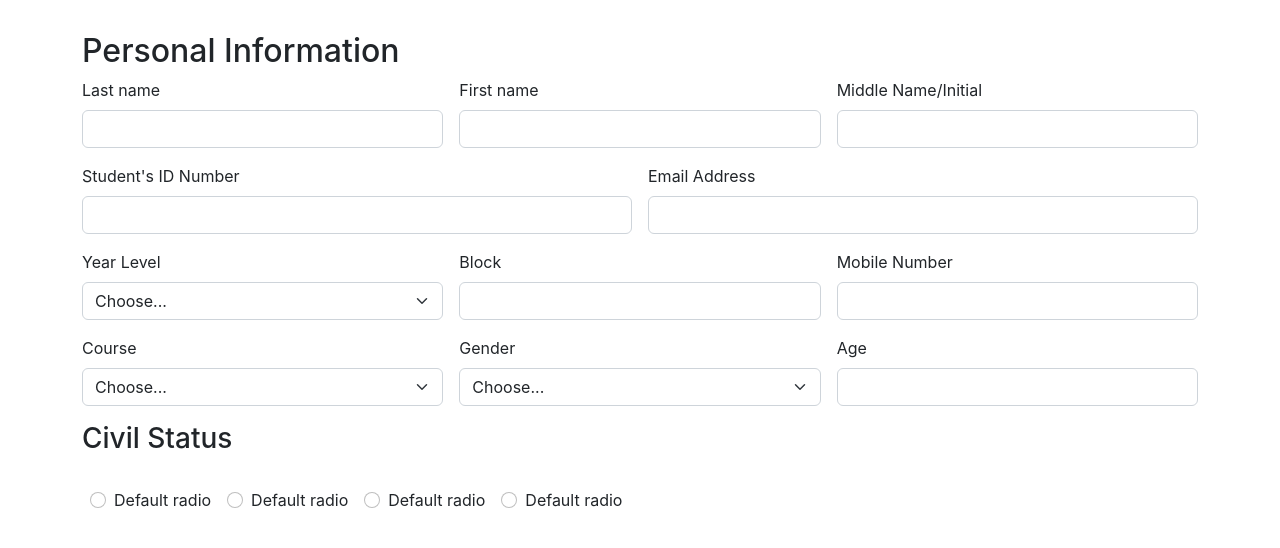
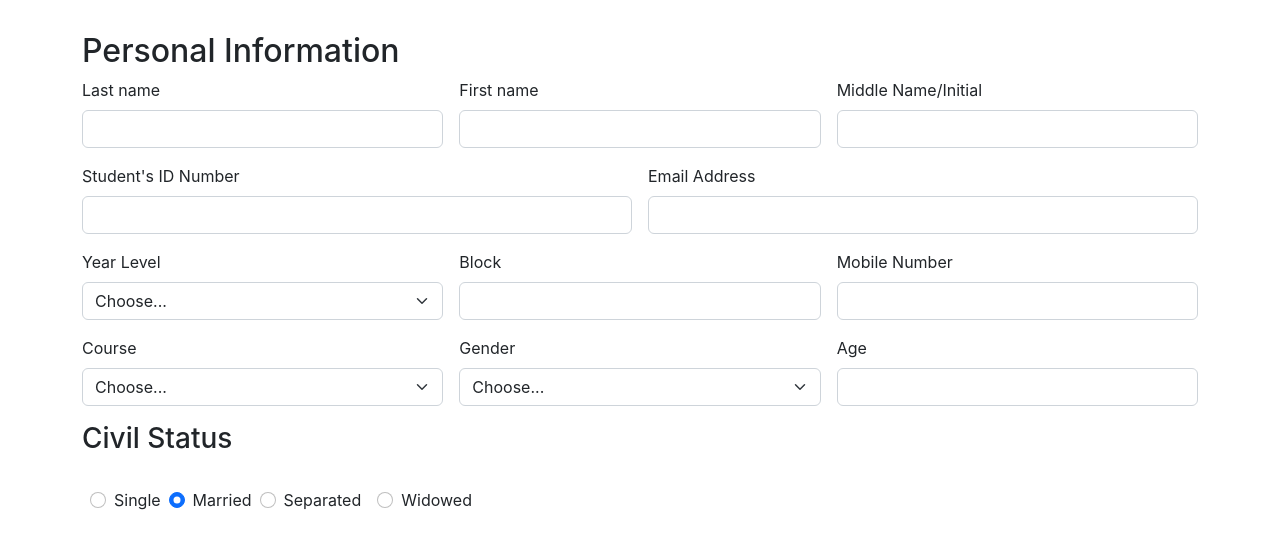
Before and after one commit to KingNelx/Profiling-System-Front-end-, a React (Create React App) app: page /personalBG in a window 1280 px wide. Shown: the top 548 px of the page. Built offline with nearby package versions, Linux system fonts and the light colour scheme.

Commit message:
added civil status

```diff
--- a/src/StudentComponents/PersonalBG.jsx
+++ b/src/StudentComponents/PersonalBG.jsx
@@ -93,25 +93,25 @@
                     <div class="form-check mx-2">
                         <input class="form-check-input" type="radio" name="flexRadioDefault" id="flexRadioDefault1" />
                         <label class="form-check-label" for="flexRadioDefault1">
-                            Default radio
+                            Single
+                        </label>
+                    </div>
+                    <div class="form-check">
+                        <input class="form-check-input" type="radio" name="flexRadioDefault" id="flexRadioDefault2" checked />
+                        <label class="form-check-label" for="flexRadioDefault2">
+                            Married
                         </label>
                     </div>
                     <div class="form-check mx-2">
                         <input class="form-check-input" type="radio" name="flexRadioDefault" id="flexRadioDefault1" />
                         <label class="form-check-label" for="flexRadioDefault1">
-                            Default radio
+                            Separated
                         </label>
                     </div>
                     <div class="form-check mx-2">
                         <input class="form-check-input" type="radio" name="flexRadioDefault" id="flexRadioDefault1" />
                         <label class="form-check-label" for="flexRadioDefault1">
-                            Default radio
-                        </label>
-                    </div>
-                    <div class="form-check mx-2">
-                        <input class="form-check-input" type="radio" name="flexRadioDefault" id="flexRadioDefault1" />
-                        <label class="form-check-label" for="flexRadioDefault1">
-                            Default radio
+                            Widowed
                         </label>
                     </div>
                 </div>
```
